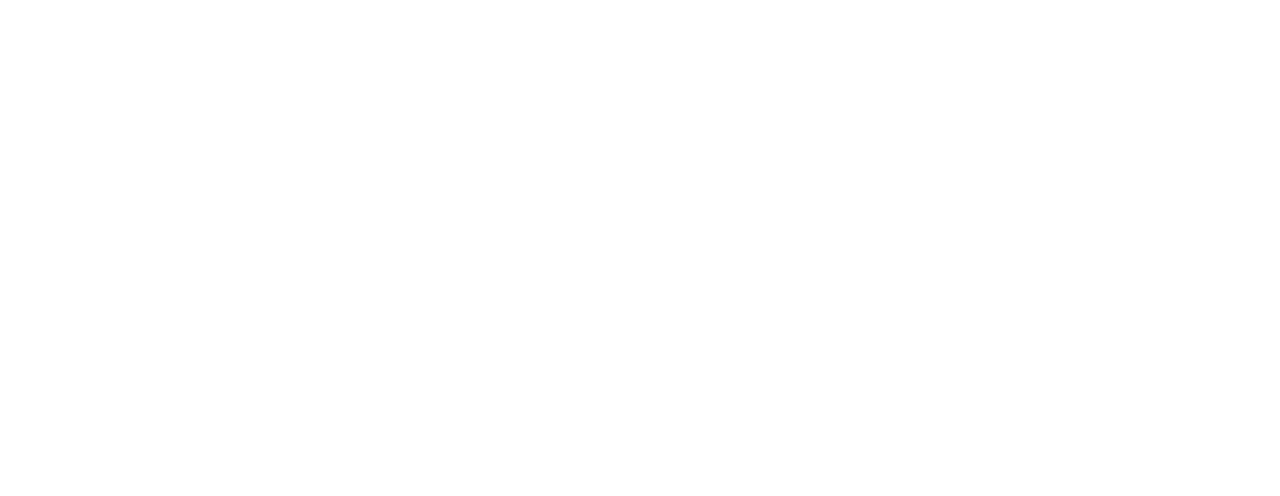
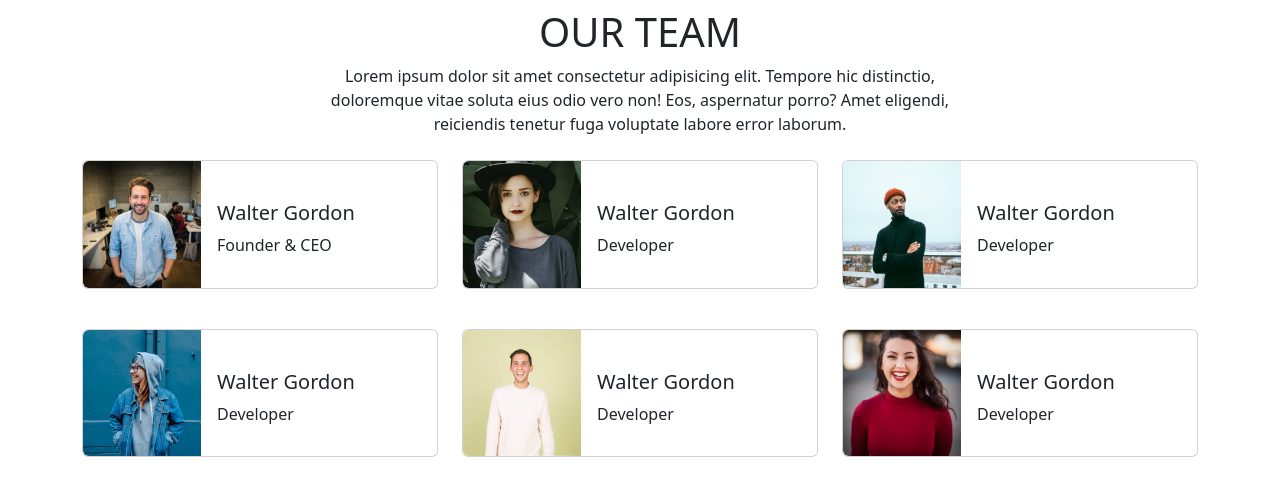
Before and after one commit to Marcap00/js-our-team, a plain HTML site: page index.html in a window 1280 px wide. Drawn offline with nearby package versions, Linux system fonts and the light colour scheme.

Commit message:
add html structure

```diff
--- a/css/style.css
+++ b/css/style.css
@@ -0,0 +1,5 @@
+/* # Utilities */
+img {
+    max-width: 100%;
+    height: auto;
+}
--- a/index.html
+++ b/index.html
@@ -6,7 +6,8 @@
   <meta name="viewport" content="width=device-width, initial-scale=1.0">
   <title>Our Team</title>
   <!-- Bootstrap 5 -->
-    <link href="https://cdn.jsdelivr.net/npm/bootstrap@5.3.3/dist/css/bootstrap.min.css" rel="stylesheet" integrity="sha384-QWTKZyjpPEjISv5WaRU9OFeRpok6YctnYmDr5pNlyT2bRjXh0JMhjY6hW+ALEwIH" crossorigin="anonymous">
+  <link href="https://cdn.jsdelivr.net/npm/bootstrap@5.3.3/dist/css/bootstrap.min.css" rel="stylesheet"
+    integrity="sha384-QWTKZyjpPEjISv5WaRU9OFeRpok6YctnYmDr5pNlyT2bRjXh0JMhjY6hW+ALEwIH" crossorigin="anonymous">
   <!-- Style -->
   <link rel="stylesheet" href="css/style.css">
   <!-- Script JS -->
@@ -14,13 +15,126 @@
 </head>
 
 <body>
-
+  <main>
+    <!-- Introduction section -->
+    <section id="introduction " class="text-center py-2">
+      <!-- Title -->
+      <h1>OUR TEAM</h1>
+      <!-- Paragraph introduction -->
+      <p class="w-50 mx-auto">Lorem ipsum dolor sit amet consectetur adipisicing elit. Tempore hic distinctio,
+        doloremque vitae soluta eius odio vero non! Eos, aspernatur porro? Amet eligendi, reiciendis tenetur fuga
+        voluptate labore error laborum.</p>
+    </section>
+    <!-- Team Cards section -->
+    <section id="team-cards">
+      <!-- Container -->
+      <div class="container">
+        <!-- Row with 3 columns -->
+        <div class="row row-cols-3 g-4">
+          <!-- Col -->
+          <div class="col">
+            <!-- Card -->
+            <div class="card mb-3" style="max-width: 540px;">
+              <div class="row g-0">
+                <div class="col-md-4">
+                  <img src="img/wayne-barnett-founder-ceo.jpg" class="rounded-start" alt="...">
+                </div>
+                <div class="col-md-8">
+                  <div class="card-body mt-4">
+                    <h5 class="card-title">Walter Gordon</h5>
+                    <p class="card-text">Founder & CEO</p>
+                  </div>
+                </div>
+              </div>
+            </div>
+          </div>
+          <div class="col">
+            <div class="card mb-3" style="max-width: 540px;">
+              <div class="row g-0">
+                <div class="col-md-4">
+                  <img src="img/angela-caroll-chief-editor.jpg" class="rounded-start" alt="...">
+                </div>
+                <div class="col-md-8">
+                  <div class="card-body mt-4">
+                    <h5 class="card-title">Walter Gordon</h5>
+                    <p class="card-text">Developer</p>
+                  </div>
+                </div>
+              </div>
+            </div>
+          </div>
+          <div class="col">
+            <div class="card mb-3" style="max-width: 540px;">
+              <div class="row g-0">
+                <div class="col-md-4">
+                  <img src="img/walter-gordon-office-manager.jpg" class="rounded-start" alt="...">
+                </div>
+                <div class="col-md-8">
+                  <div class="card-body mt-4">
+                    <h5 class="card-title">Walter Gordon</h5>
+                    <p class="card-text">Developer</p>
+                  </div>
+                </div>
+              </div>
+            </div>
+          </div>
+          <div class="col">
+            <div class="card mb-3" style="max-width: 540px;">
+              <div class="row g-0">
+                <div class="col-md-4">
+                  <img src="img/angela-lopez-social-media-manager.jpg" class="rounded-start" alt="...">
+                </div>
+                <div class="col-md-8">
+                  <div class="card-body mt-4">
+                    <h5 class="card-title">Walter Gordon</h5>
+                    <p class="card-text">Developer</p>
+                  </div>
+                </div>
+              </div>
+            </div>
+          </div>
+          <div class="col">
+            <div class="card mb-3" style="max-width: 540px;">
+              <div class="row g-0">
+                <div class="col-md-4">
+                  <img src="img/scott-estrada-developer.jpg" class="rounded-start" alt="...">
+                </div>
+                <div class="col-md-8">
+                  <div class="card-body mt-4">
+                    <h5 class="card-title">Walter Gordon</h5>
+                    <p class="card-text">Developer</p>
+                  </div>
+                </div>
+              </div>
+            </div>
+          </div>
+          <div class="col">
+            <div class="card mb-3" style="max-width: 540px;">
+              <div class="row g-0">
+                <div class="col-md-4">
+                  <img src="img/barbara-ramos-graphic-designer.jpg" class="rounded-start" alt="...">
+                </div>
+                <div class="col-md-8">
+                  <div class="card-body mt-4">
+                    <h5 class="card-title">Walter Gordon</h5>
+                    <p class="card-text">Developer</p>
+                  </div>
+                </div>
+              </div>
+            </div>
+          </div>
+        </div>
+      </div>
+    </section>
+  </main>
 
 
 
 
   <!-- Bootstrap 5 script js -->
-    <script src="https://cdn.jsdelivr.net/npm/bootstrap@5.3.3/dist/js/bootstrap.bundle.min.js" integrity="sha384-YvpcrYf0tY3lHB60NNkmXc5s9fDVZLESaAA55NDzOxhy9GkcIdslK1eN7N6jIeHz" crossorigin="anonymous"></script>
+  <script src="https://cdn.jsdelivr.net/npm/bootstrap@5.3.3/dist/js/bootstrap.bundle.min.js"
+    integrity="sha384-YvpcrYf0tY3lHB60NNkmXc5s9fDVZLESaAA55NDzOxhy9GkcIdslK1eN7N6jIeHz"
+    crossorigin="anonymous"></script>
 </body>
 
 </html>
```
Lines whose indentation alone changed are shown as unchanged.
